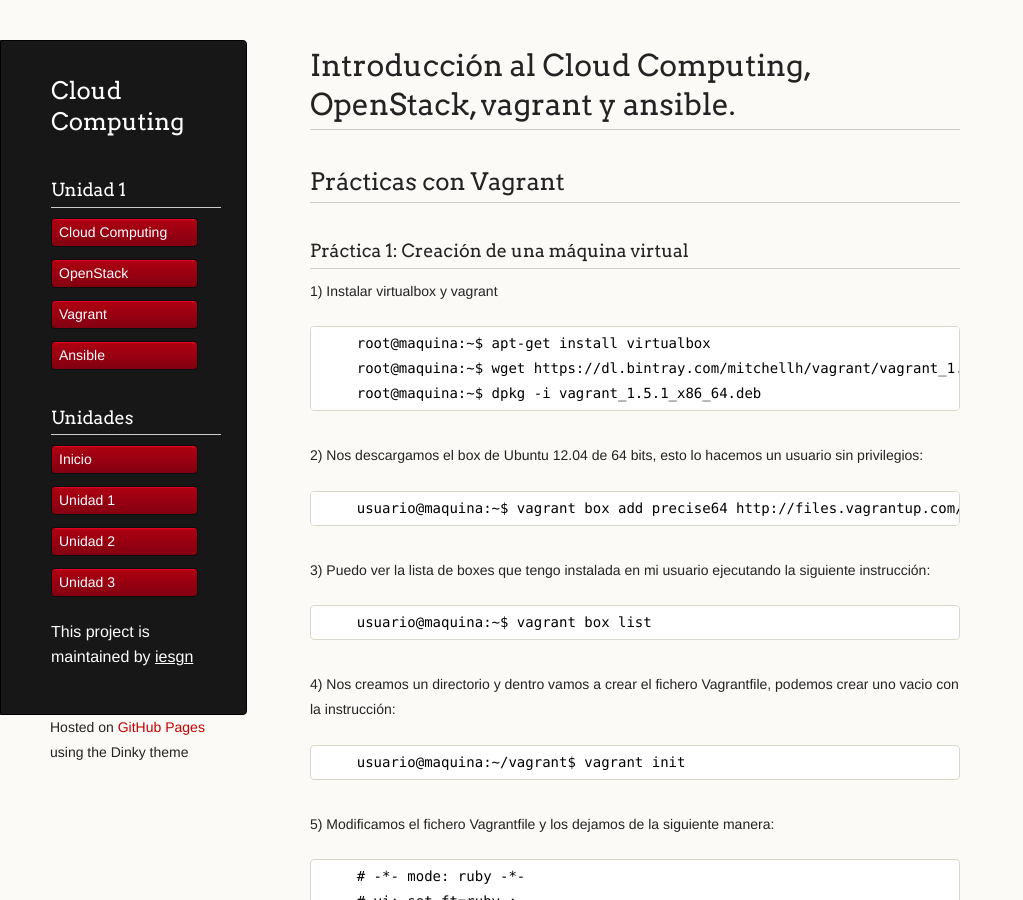
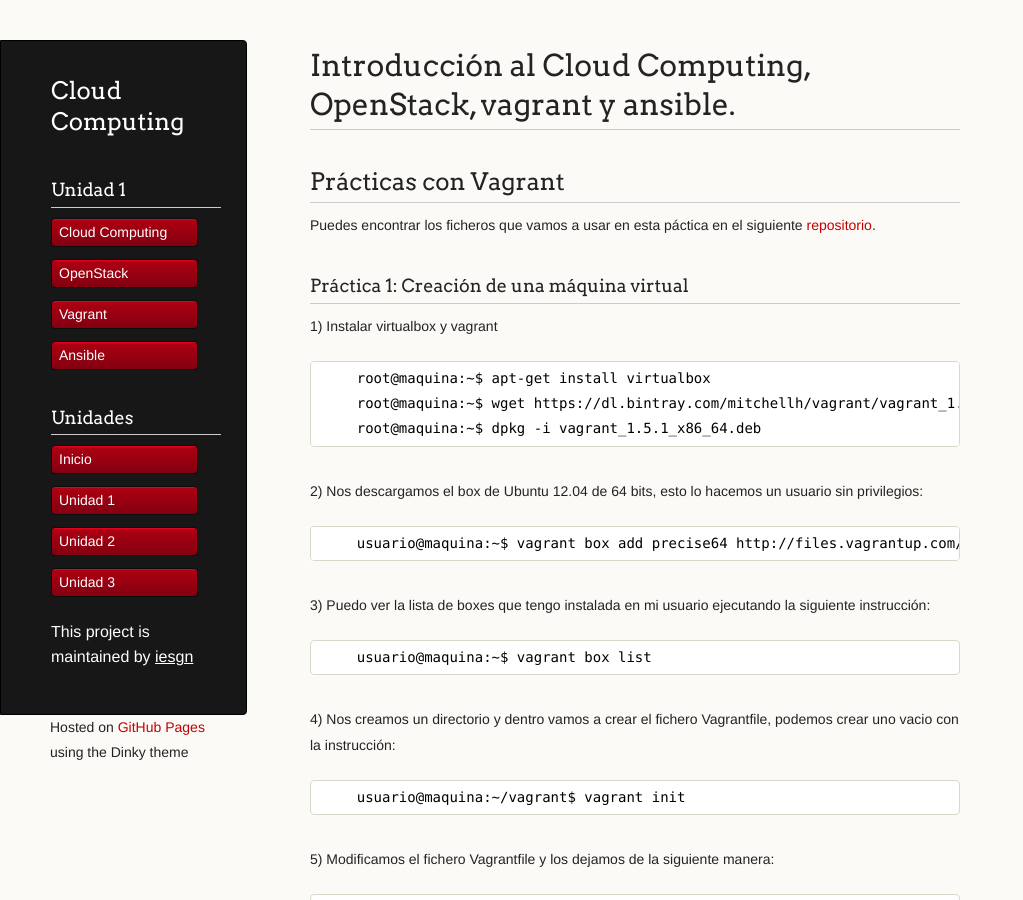
Before and after one commit to iesgn/cloud, a Jekyll site: the page built from curso/u1/practica_vagrant.md, in a window 1280 px wide and 900 px high. Shown: the whole window, without its empty margins (0-1023 px from the left). Built offline with Jekyll 4.4.1, drawn with Linux system fonts in a browser that asks for light colours.

Commit message:
Practicas u1

```diff
--- a/curso/u1/practica_vagrant.md
+++ b/curso/u1/practica_vagrant.md
@@ -6,6 +6,8 @@ menu:
   - Unidades
 ---
 ## Prácticas con Vagrant
+
+Puedes encontrar los ficheros que vamos a usar en esta páctica en el siguiente [repositorio](https://github.com/iesgn/cloud/tree/gh-pages/curso/u1/practicas/vagrant/).
 
 ###Práctica 1: Creación de una máquina virtual
 
```
